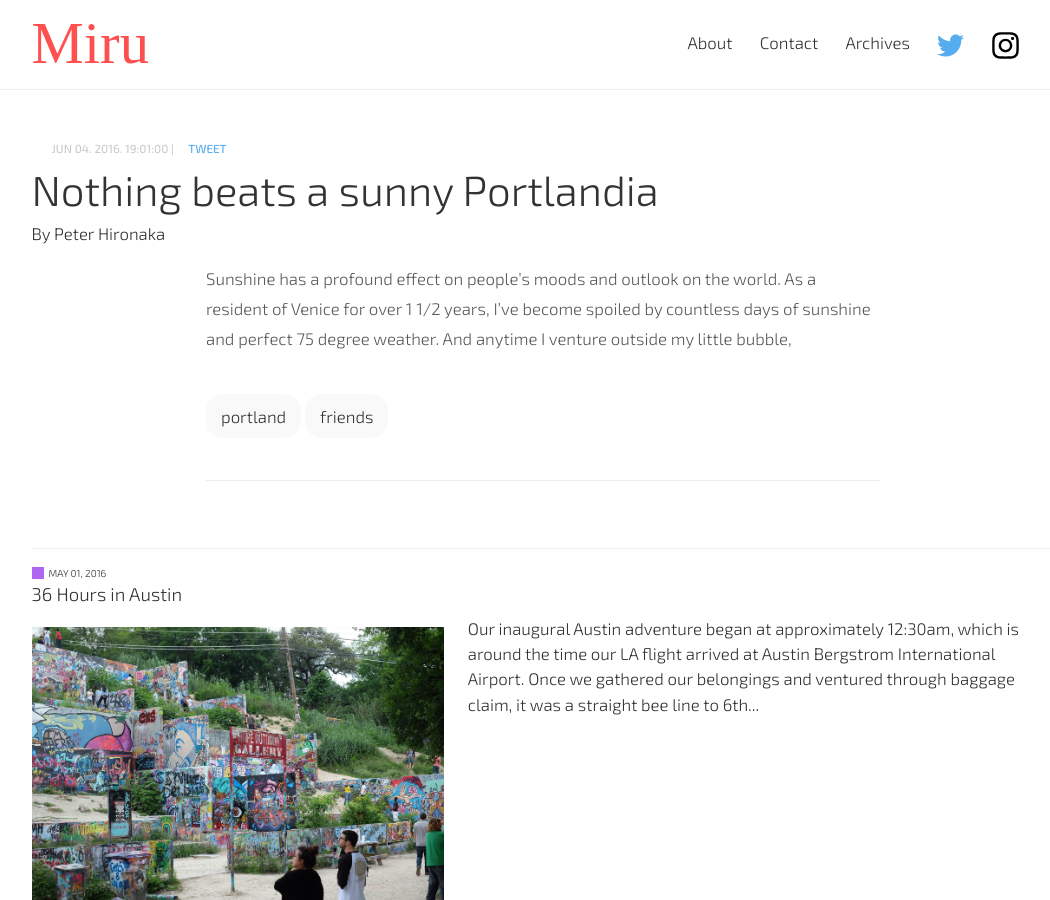
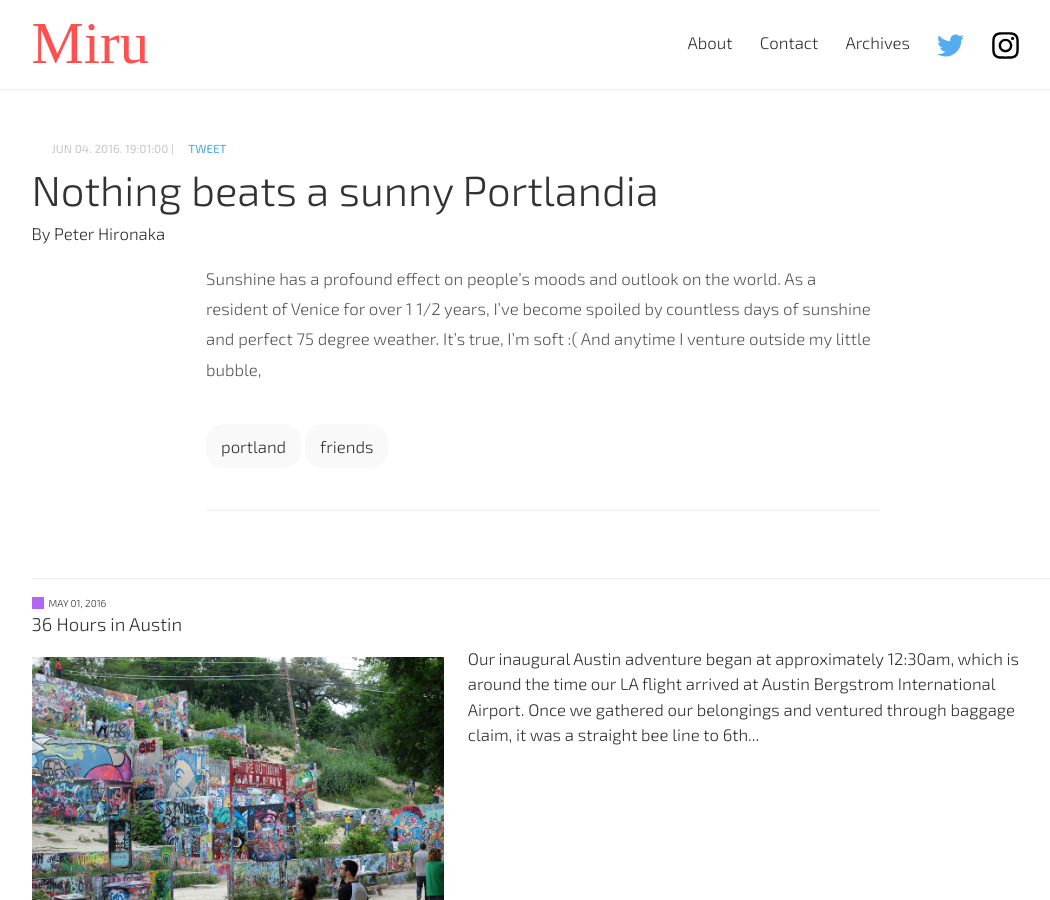
Before and after one commit to PHironaka/Miru-Blog, a Jekyll site: the page built from _posts/2016-06-04-nothing-beats-a-sunny-portlandia.markdown, in a window 1280 px wide and 900 px high. Shown: the whole window, without its empty margins (97-1147 px from the left). Built offline with Jekyll 4.4.1, drawn with Linux system fonts in a browser that asks for light colours; some web fonts are replaced; a script that is not in the unit is left out; comment, search, counter and statistics services are not loaded.

Commit message:
Updated Nothing Beats A Sunny Portlandia

```diff
--- a/_posts/2016-06-04-nothing-beats-a-sunny-portlandia.markdown
+++ b/_posts/2016-06-04-nothing-beats-a-sunny-portlandia.markdown
@@ -9,4 +9,4 @@
 Field name:
 ---
 
- Sunshine has a profound effect on people's moods and outlook on the world. As a resident of Venice for over 1 1/2 years, I've become spoiled by countless days of sunshine and perfect 75 degree weather. And anytime I venture outside my little bubble,
+ Sunshine has a profound effect on people's moods and outlook on the world. As a resident of Venice for over 1 1/2 years, I've become spoiled by countless days of sunshine and perfect 75 degree weather. It's true, I'm soft :( And anytime I venture outside my little bubble,
```
